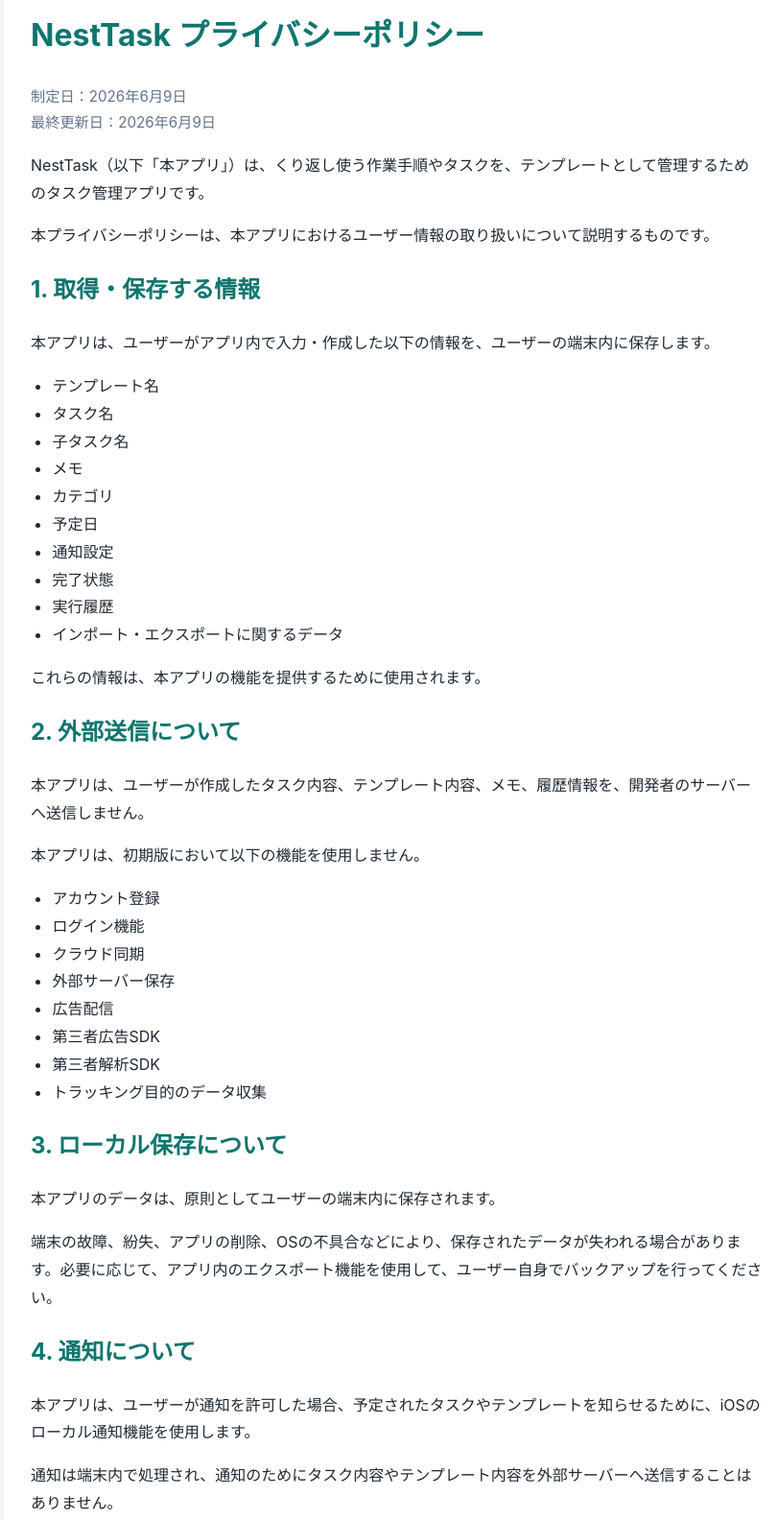
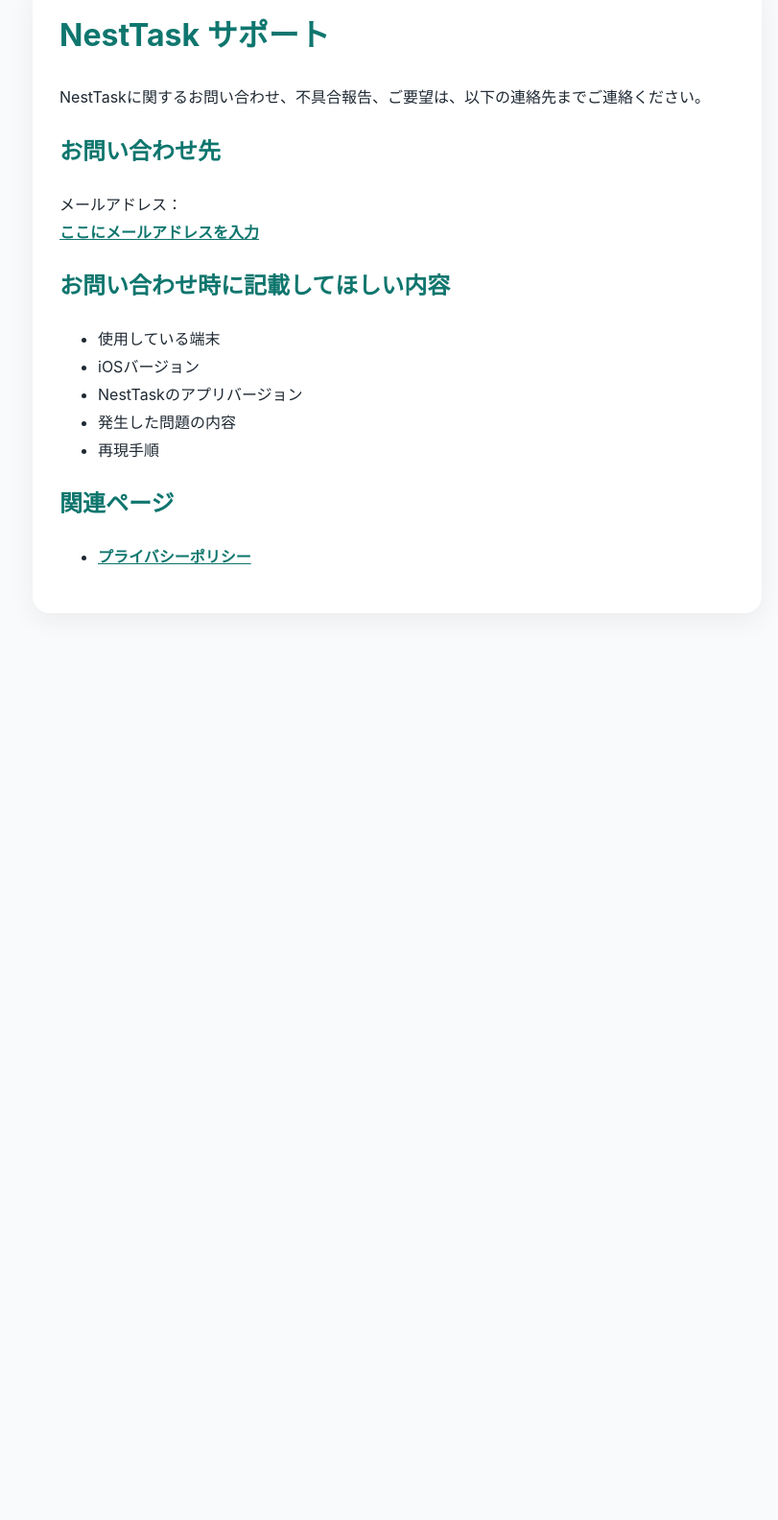
Before and after one commit to flowerdance1123-ikki/NestTask, a plain HTML site: page privacy/support/index.html in a window 1280 px wide. Shown: the part 60-1644 px from the top of the page at 96% size, without its empty margins (226-1037 px from the left). After the commit the page ends 800 px from the top, so only its background shows below. Drawn offline with Linux system fonts and the light colour scheme.

Commit message:
Change privacy policy to support page
Updated the privacy policy page to a support page, changing the title and relevant content.

```diff
--- a/privacy/support/index.html
+++ b/privacy/support/index.html
@@ -3,12 +3,12 @@
 <head>
   <meta charset="utf-8">
   <meta name="viewport" content="width=device-width, initial-scale=1">
-  <title>NestTask プライバシーポリシー</title>
+  <title>NestTask サポート</title>
   <style>
     body {
       font-family: -apple-system, BlinkMacSystemFont, "Hiragino Sans", "Yu Gothic", sans-serif;
       line-height: 1.8;
-      max-width: 820px;
+      max-width: 760px;
       margin: 0 auto;
       padding: 40px 20px;
       color: #1f2933;
@@ -26,135 +26,40 @@
     h1 {
       margin-top: 0;
     }
-    ul {
-      padding-left: 1.4em;
-    }
     a {
       color: #0f766e;
       font-weight: 600;
-    }
-    .date {
-      color: #64748b;
-      font-size: 0.95em;
     }
   </style>
 </head>
 <body>
 <main>
-  <h1>NestTask プライバシーポリシー</h1>
+  <h1>NestTask サポート</h1>
 
-  <p class="date">制定日：2026年6月9日<br>
-  最終更新日：2026年6月9日</p>
+  <p>NestTaskに関するお問い合わせ、不具合報告、ご要望は、以下の連絡先までご連絡ください。</p>
 
-  <p>NestTask（以下「本アプリ」）は、くり返し使う作業手順やタスクを、テンプレートとして管理するためのタスク管理アプリです。</p>
+  <h2>お問い合わせ先</h2>
 
-  <p>本プライバシーポリシーは、本アプリにおけるユーザー情報の取り扱いについて説明するものです。</p>
+  <p>
+    メールアドレス：<br>
+    <a href="mailto:nesttask.support@gmail.com">ここにメールアドレスを入力</a>
+  </p>
 
-  <h2>1. 取得・保存する情報</h2>
-
-  <p>本アプリは、ユーザーがアプリ内で入力・作成した以下の情報を、ユーザーの端末内に保存します。</p>
+  <h2>お問い合わせ時に記載してほしい内容</h2>
 
   <ul>
-    <li>テンプレート名</li>
-    <li>タスク名</li>
-    <li>子タスク名</li>
-    <li>メモ</li>
-    <li>カテゴリ</li>
-    <li>予定日</li>
-    <li>通知設定</li>
-    <li>完了状態</li>
-    <li>実行履歴</li>
-    <li>インポート・エクスポートに関するデータ</li>
+    <li>使用している端末</li>
+    <li>iOSバージョン</li>
+    <li>NestTaskのアプリバージョン</li>
+    <li>発生した問題の内容</li>
+    <li>再現手順</li>
   </ul>
 
-  <p>これらの情報は、本アプリの機能を提供するために使用されます。</p>
-
-  <h2>2. 外部送信について</h2>
-
-  <p>本アプリは、ユーザーが作成したタスク内容、テンプレート内容、メモ、履歴情報を、開発者のサーバーへ送信しません。</p>
-
-  <p>本アプリは、初期版において以下の機能を使用しません。</p>
+  <h2>関連ページ</h2>
 
   <ul>
-    <li>アカウント登録</li>
-    <li>ログイン機能</li>
-    <li>クラウド同期</li>
-    <li>外部サーバー保存</li>
-    <li>広告配信</li>
-    <li>第三者広告SDK</li>
-    <li>第三者解析SDK</li>
-    <li>トラッキング目的のデータ収集</li>
+    <li><a href="../privacy/">プライバシーポリシー</a></li>
   </ul>
-
-  <h2>3. ローカル保存について</h2>
-
-  <p>本アプリのデータは、原則としてユーザーの端末内に保存されます。</p>
-
-  <p>端末の故障、紛失、アプリの削除、OSの不具合などにより、保存されたデータが失われる場合があります。必要に応じて、アプリ内のエクスポート機能を使用して、ユーザー自身でバックアップを行ってください。</p>
-
-  <h2>4. 通知について</h2>
-
-  <p>本アプリは、ユーザーが通知を許可した場合、予定されたタスクやテンプレートを知らせるために、iOSのローカル通知機能を使用します。</p>
-
-  <p>通知は端末内で処理され、通知のためにタスク内容やテンプレート内容を外部サーバーへ送信することはありません。</p>
-
-  <p>ユーザーは、iOSの設定アプリから、いつでも本アプリの通知を変更または停止できます。</p>
-
-  <h2>5. ファイルのインポート・エクスポートについて</h2>
-
-  <p>本アプリは、ユーザーが明示的に操作した場合に限り、テンプレートやアプリデータをファイルとして書き出し、または読み込むことがあります。</p>
-
-  <p>書き出されたファイルには、ユーザーが入力したタスク名、テンプレート名、メモ、予定日、完了状態などが含まれる場合があります。</p>
-
-  <p>書き出されたファイルの保存、共有、削除、管理は、ユーザー自身の責任で行ってください。</p>
-
-  <h2>6. 個人情報・機密情報の入力について</h2>
-
-  <p>本アプリは、タスクや作業手順を自由に入力できるアプリです。</p>
-
-  <p>ユーザーは、氏名、住所、電話番号、医療情報、業務上の機密情報などを入力することができますが、そのような情報を入力する場合は、ユーザー自身の判断と責任で行ってください。</p>
-
-  <p>本アプリは、入力された内容を開発者のサーバーへ送信しませんが、端末の管理、バックアップファイルの取り扱い、第三者への共有には十分注意してください。</p>
-
-  <h2>7. 第三者提供について</h2>
-
-  <p>本アプリは、ユーザーが入力したタスク内容、テンプレート内容、メモ、履歴情報を、第三者へ提供しません。</p>
-
-  <p>ただし、ユーザー自身がエクスポートしたファイルを第三者へ共有した場合、そのファイルに含まれる情報の取り扱いは共有先の管理に依存します。</p>
-
-  <h2>8. アクセス解析・広告について</h2>
-
-  <p>本アプリは、初期版において、広告配信、アクセス解析、トラッキングを目的とした第三者SDKを使用しません。</p>
-
-  <p>今後、品質改善のためにクラッシュ解析やアクセス解析などを導入する場合は、本プライバシーポリシーを更新し、必要に応じてApp Store上のプライバシー情報も更新します。</p>
-
-  <h2>9. データの削除について</h2>
-
-  <p>ユーザーは、アプリ内の削除機能により、テンプレート、タスク、履歴などのデータを削除できます。</p>
-
-  <p>また、本アプリを端末から削除することで、端末内に保存された本アプリのデータも削除されます。</p>
-
-  <p>ただし、ユーザーがエクスポートしたファイル、iOSやiCloudなどによる端末バックアップ、ユーザー自身が外部に保存したデータについては、本アプリから削除することはできません。</p>
-
-  <h2>10. 子どもの利用について</h2>
-
-  <p>本アプリは、子どもから個人情報を意図的に収集することを目的としていません。</p>
-
-  <p>本アプリを未成年者が利用する場合は、必要に応じて保護者の同意または管理のもとで利用してください。</p>
-
-  <h2>11. プライバシーポリシーの変更について</h2>
-
-  <p>本プライバシーポリシーは、法令の変更、アプリ機能の追加、運用方針の変更などに応じて、必要により改定される場合があります。</p>
-
-  <p>重要な変更がある場合は、アプリ内またはApp Store上で通知します。</p>
-
-  <h2>12. お問い合わせ</h2>
-
-  <p>本プライバシーポリシーに関するお問い合わせは、App Store上に記載されたサポート窓口、または開発者が指定する連絡先までご連絡ください。</p>
-
-  <p><a href="../support/">サポートページへ</a></p>
-
-  <p>以上</p>
 </main>
 </body>
 </html>
```
